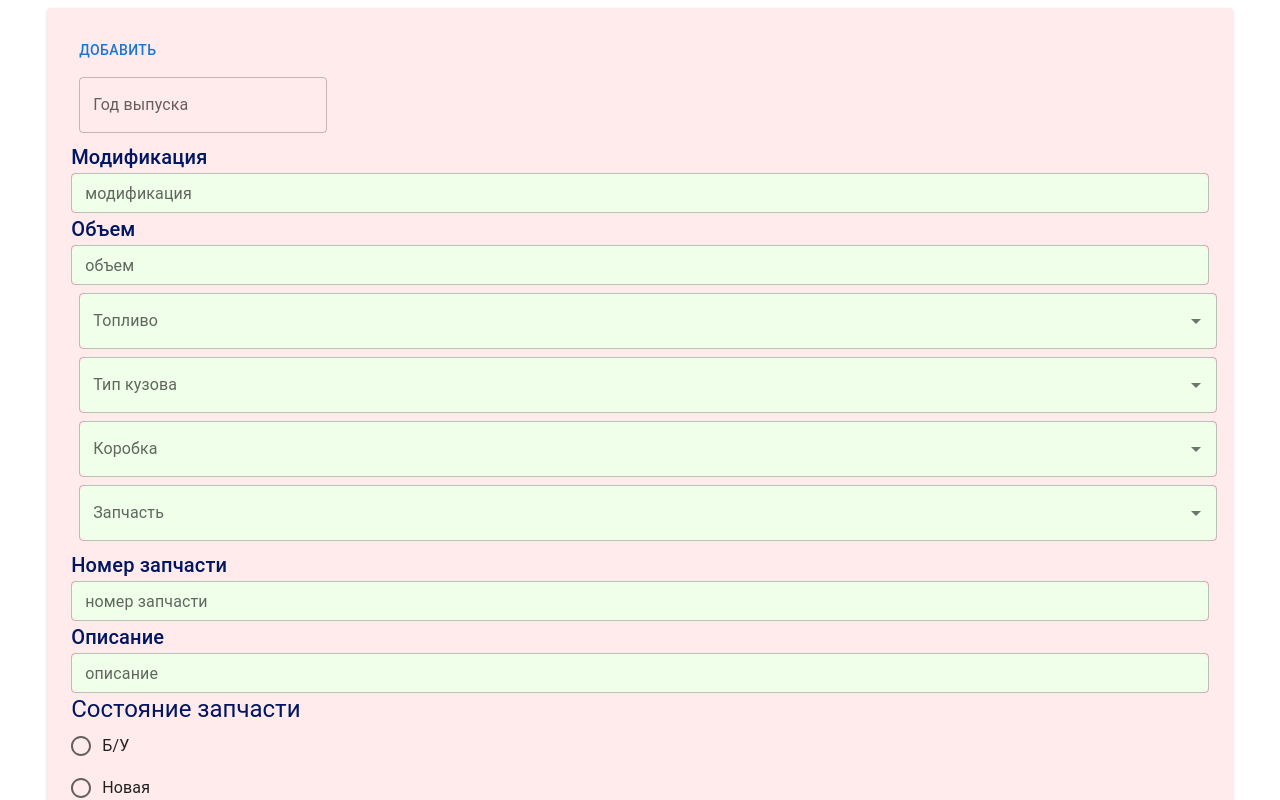
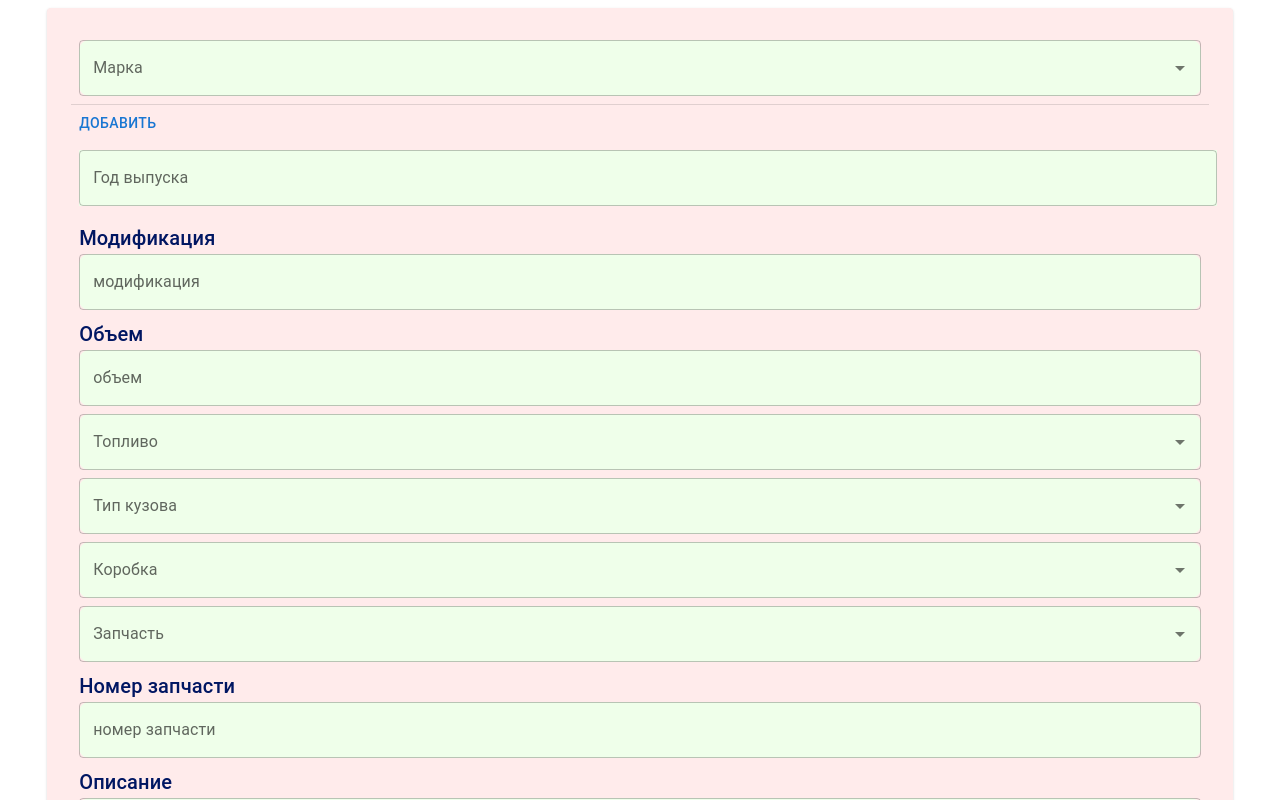
Before and after one commit to matsiushM/auto_forms, a React (Vite) app: page / in a window 1280 px wide. Shown: the top 800 px of the page. Built offline with nearby package versions, Linux system fonts and the light colour scheme.

Commit message:
completed components MarkModel and fixed some bugs

```diff
--- a/package.json
+++ b/package.json
@@ -16,6 +16,7 @@
     "@emotion/styled": "^11.11.0",
     "@mui/material": "^5.15.5",
     "@mui/x-date-pickers": "^6.19.3",
+    "@nestjs/axios": "^3.0.2",
     "axios": "^1.6.7",
     "dayjs": "^1.11.10",
     "react": "^18.2.0",
--- a/src/components/FormInput/index.tsx
+++ b/src/components/FormInput/index.tsx
@@ -1,5 +1,5 @@
 import React, {useState} from "react";
-import {Box, Button, FormControl, FormControlLabel, Paper, Radio, RadioGroup, Typography} from "@mui/material";
+import {Button, FormControl, FormControlLabel, Paper, Radio, RadioGroup, Typography} from "@mui/material";
 
 import MarkModelInputForm from "../FormInputsTyps/MarkModelInputForm.tsx";
 import FuelEngineTypeInput from "../FormInputsTyps/FuelEngineTypeInput.tsx";
@@ -19,7 +19,6 @@ const styles = {
 }
 
 const FormInput = () => {
-    // const [auto, setAuto] => useState([]);
     const [autoParts, setAutoParts] = useState<DescriptionParts>({
         auto: [],
         description: "",
@@ -34,8 +33,6 @@ const FormInput = () => {
         year: "",
     });
 
-    let item = {};
-
     const handleChangePartsState = (event: React.ChangeEvent<HTMLInputElement>) => {
         setAutoParts((prevAutoParts) => ({
             ...prevAutoParts,
@@ -44,40 +41,23 @@ const FormInput = () => {
     };
 
     const handleClick = () => {
-        // const newParts = {
-        //     // auto: auto,
-        //     // year: year,
-        //     // volume: volume,
-        //     // fuel: fuel,
-        //     // engineType: engineType,
-        //     // typeBody: typeBode,
-        //     // gearBox: gearBox,
-        //     // parts: parts,
-        //     // numberParts: numberParts,
-        //     // description: description,
-        //     // pratsState: partsState,
-        // }
+        const options = {
+            method: 'POST',
+            headers: {
+                'Content-Type': 'application/json',
+            },
+            body: JSON.stringify(autoParts),
+        };
 
-        // const credentials = btoa(`111:`);
-
-        // const options = {
-        //     method: 'POST',
-        //     headers: {
-        //         'Authorization': `Basic ${credentials}`,
-        //         'Content-Type': 'application/json',
-        //     },
-        //     body: JSON.stringify(newParts),
-        // };
-
-        // fetch('http://178.124.201.2/InfoBase/hs/Zagruzka/Stoks/', options)
-        //     .then(response => {
-        //         if (!response.ok) {
-        //             throw new Error(`HTTP error! status: ${response.status}`);
-        //         }
-        //         return response.json();
-        //     })
-        //     .then(data => console.log(data))
-        //     .catch(error => console.error('Error:', error));
+        fetch('http://localhost:3000/data', options)
+            .then(response => {
+                if (!response.ok) {
+                    throw new Error(`HTTP error! status: ${response.status}`);
+                }
+                return response.json();
+            })
+            .then(data => console.log(data))
+            .catch(error => console.error('Error:', error));
     }
 
     const addValue = (name: string, value: string) => {
@@ -95,44 +75,27 @@ const FormInput = () => {
     }
 
     const addFuelEngine = (fuelType: string, engineType: string) => {
-        setAutoParts((prevAutoParts)=> ({
+        setAutoParts((prevAutoParts) => ({
             ...prevAutoParts,
             fuel: fuelType,
             engineType: engineType
         }))
     }
 
-    // @ts-ignore
-    const autoAdd = (newItem) => {
+        const addCar = (item: Auto[]) => {
             setAutoParts((prevAutoParts) => ({
                 ...prevAutoParts,
-            auto: [...prevAutoParts.auto, newItem], // Добавляем новый элемент в массив
-        }));
-    };
-
-    const receiveAuto = (newAuto: Auto) => {
-        item = newAuto;
-    }
-
-    const removeItem = (index: string) => {
-        setAutoParts(cars => ({
-            ...cars,
-            auto: cars.auto.filter(item => item.id !== index),
+                auto: [...item]
             }));
         };
 
     console.log(autoParts);
+
     return (
         <Paper sx={styles.formContainer}>
+            <MarkModelInputForm autoAdd={addCar}/>
 
-            {autoParts.auto.map((value, index) => (
-                <MarkModelInputForm key={index} id={value.id} autoAdd={receiveAuto} removeAuto={removeItem}/>
-            ))}
-            <Button onClick={() => autoAdd(item)}>Добавить</Button>
-
-            <Box>
-                <DataInput  getValueDate={addDate}/>
-            </Box>
+            <DataInput getValueDate={addDate}/>
 
             <FormInputTxt name={"modification"}
                           title="Модификация"
@@ -144,10 +107,10 @@ const FormInput = () => {
 
             <FuelEngineTypeInput getValue={addFuelEngine}/>
 
-            <FormSelect title="Тип кузова" name={"typeBody"} isValue={BODY_TYPE} addValueSelect = {addValue}/>
-            <FormSelect title="Коробка" name={"gearBox"} isValue={GEARBOX} addValueSelect = {addValue}/>
+            <FormSelect title="Тип кузова" name={"typeBody"} isValue={BODY_TYPE} addValueSelect={addValue}/>
+            <FormSelect title="Коробка" name={"gearBox"} isValue={GEARBOX} addValueSelect={addValue}/>
 
-            <FormSelect title="Запчасть" name={"parts"} isValue={PARTS} addValueSelect = {addValue}/>
+            <FormSelect title="Запчасть" name={"parts"} isValue={PARTS} addValueSelect={addValue}/>
 
             <FormInputTxt name={"numberParts"}
                           title="Номер запчасти"
@@ -157,7 +120,7 @@ const FormInput = () => {
                           title="Описание"
                           addValue={addValue}/>
 
-            <FormControl>
+            <FormControl sx={{m:1}}>
                 <Typography variant={"h5"} color={"#001662"}>Состояние запчасти</Typography>
                 <RadioGroup
                     name="radio-buttons-group"
--- a/src/components/FormInputsTyps/DataInput.tsx
+++ b/src/components/FormInputsTyps/DataInput.tsx
@@ -7,15 +7,22 @@ interface Props {
     getValueDate: (date: string) => void
 }
 
+const styles = {
+    m:1,
+    width: "100%",
+    backgroundColor: "#efffea"
+}
+
 const DataInput = ({getValueDate}: Props) => {
     return (
         <LocalizationProvider dateAdapter={AdapterDayjs} >
                 <DatePicker
-                    sx = {{m:1}}
+                    views={['year']}
+                    sx = {styles}
                     label="Год выпуска"
                     maxDate={dayjs().subtract(0, 'day')}
-                    format="DD.MM.YYYY"
-                    onChange={(newValue) => getValueDate(newValue.format("DD.MM.YYYY"))}
+                    format="YYYY"
+                    onChange={(newValue) => getValueDate(newValue.format("YYYY"))}
                 />
         </LocalizationProvider>
     )
--- a/src/components/FormInputsTyps/FormInputTxt.tsx
+++ b/src/components/FormInputsTyps/FormInputTxt.tsx
@@ -10,7 +10,8 @@ const styles = {
     textInput: {
         // height: "35px",
         backgroundColor: "#efffea",
-        borderRadius: "10px"
+        borderRadius: "10px",
+        width: "100%"
     }
 }
 
@@ -21,11 +22,9 @@ const FormInputTxt = ({name, title, addValue}: Props) => {
         addValue(name, event.target.value);
     };
 
-    return <Box>
+    return <Box sx ={{m: 1}}>
         <Typography variant={"h6"} color={"#001662"}>{title}</Typography>
         <TextField
-            fullWidth
-            size={'small'}
             id="outlined-basic"
             onChange={handleChange}
             label={title.toLowerCase()}
--- a/src/components/FormInputsTyps/FormSelect.tsx
+++ b/src/components/FormInputsTyps/FormSelect.tsx
@@ -14,7 +14,8 @@ const styles = {
     selectForm: {
         backgroundColor: "#efffea",
         borderRadius: "10px",
-        m: 1
+        m: 1,
+        width: "Auto",
     }
 }
 
--- a/src/components/FormInputsTyps/FuelEngineTypeInput.tsx
+++ b/src/components/FormInputsTyps/FuelEngineTypeInput.tsx
@@ -15,7 +15,8 @@ const styles = {
     selectForm: {
         backgroundColor: "#efffea",
         borderRadius: "10px",
-        m: 1
+        m: 1,
+        width: "Auto",
     }
 }
 
--- a/src/components/FormInputsTyps/MarkModelInputForm.tsx
+++ b/src/components/FormInputsTyps/MarkModelInputForm.tsx
@@ -1,87 +1,77 @@
-import {useEffect, useMemo, useState} from "react";
-import {
-    Autocomplete,
-    Box,
-    Button,
-    Divider,
-    TextField,
-} from "@mui/material";
-import {v4 as uuidv4} from "uuid";
-
-import {BRANDS} from "../../config/constants.ts";
-import {Auto} from "../FormInput/type.ts";
+import { useState } from "react";
+import { Autocomplete, Box, Button, Divider, TextField } from "@mui/material";
+import { v4 as uuidv4 } from "uuid";
+import { BRANDS } from "../../config/constants.ts";
+import { Auto } from "../FormInput/type.ts";
 
 const styles = {
     selectForm: {
-        size: 'small',
+        lineHeight: '40px',
         backgroundColor: "#efffea",
         borderRadius: "10px",
-        m: 1
+        m: 1,
+        width: "Auto",
+    },
+
 }
+interface props {
+    autoAdd: (newAuto: Auto[]) => void
 }
 
-interface props {
-    id: string
-    autoAdd: (newAuto: Auto) => void
-    removeAuto: (index: string) => void
+const MarkModelInputForm = ({ autoAdd }: props) => {
+    const [cars, setCars] = useState<Auto[]>([{ id: uuidv4(), marka: '', model: '' }]);
+
+    const addCar = () => {
+        setCars(prevCars => [...prevCars, { id: uuidv4(), marka: '', model: '' }]);
+        autoAdd(cars);
     }
 
-const MarkModelInputForm = ({id, autoAdd, removeAuto}: props) => {
-    const [marka, setMarka] = useState<string>('');
-    const [model, setModel] = useState<string>('');
-    const [carsModel, setCarModel] = useState<string[]>([]);
+    const removeCar = (id: string) => {
+        setCars(prevCars => prevCars.filter(car => car.id !== id));
+    }
+
+    const stateMarka = BRANDS.map(item => item.marka);
 
 
-    useEffect(() => {
-        const newModel = BRANDS.find(item => item.marka === marka)?.models;
-        // @ts-ignore
-        setCarModel(newModel);
-    }, [marka]);
-
-
-    useEffect(() => {
-        autoAdd({
-            id: uuidv4(),
-            marka: marka,
-            model: model,
-        });
-    }, [model]);
-
-    const stateMarka = useMemo(() => {
-        return BRANDS.map(item => item.marka)
-    }, []);
-
-
-    return <Box>
+    return (
+        <Box>
+            {cars.map((car, index) => (
+                <Box key={car.id}>
                     <Autocomplete
                         disablePortal
                         fullWidth
-            id="combo-box-demo"
+                        id={`combo-box-marka-${index}`}
                         sx={styles.selectForm}
                         options={stateMarka}
-            renderInput={(params) => <TextField {...params} label="Марка"/>}
-            onChange={(_event, item) => {
-                // @ts-ignore
-                setMarka(item);
+                        renderInput={(params) => <TextField {...params} label="Марка" />}
+                        onChange={(_, item) => {
+                            const updatedCars = [...cars];
+                            updatedCars[index].marka = item || '';
+                            setCars(updatedCars);
                         }}
                     />
-        {carsModel &&
+                    {car.marka && (
                         <Autocomplete
                             disablePortal
                             fullWidth
-                id="combo-box-demo"
+                            id={`combo-box-model-${index}`}
                             sx={styles.selectForm}
-                options={carsModel}
-                renderInput={(params) => <TextField {...params} label="Модель"/>}
-                onChange={(_event, item) => {
-                    // @ts-ignore
-                    setModel(item);
+                            options={BRANDS.find(brand => brand.marka === car.marka)?.models || []}
+                            renderInput={(params) => <TextField {...params} label="Модель" />}
+                            onChange={(_, item) => {
+                                const updatedCars = [...cars];
+                                updatedCars[index].model = item || '';
+                                setCars(updatedCars);
                             }}
                         />
-        }
-        <Button onClick={() => removeAuto(id)}>убрать</Button>
-        <Divider/>
+                    )}
+                    {index > 0 &&  <Button onClick={() => removeCar(car.id)}>Убрать</Button>}
+                    <Divider />
                 </Box>
-}
+            ))}
+            <Button onClick={addCar}>Добавить</Button>
+        </Box>
+    );
+};
 
 export default MarkModelInputForm;
--- a/vite.config.ts
+++ b/vite.config.ts
@@ -7,6 +7,6 @@ export default defineConfig({
   base: 'auto_forms',
   plugins: [react()],
   server: {
-    port: 80,
+    port: 8080,
   },
 })
```
Also changed, not shown: src/config/theme.ts (+6 -1 lines), 1 other file (tests, documents, lock files or other folders). Lines whose indentation alone changed are shown as unchanged.
